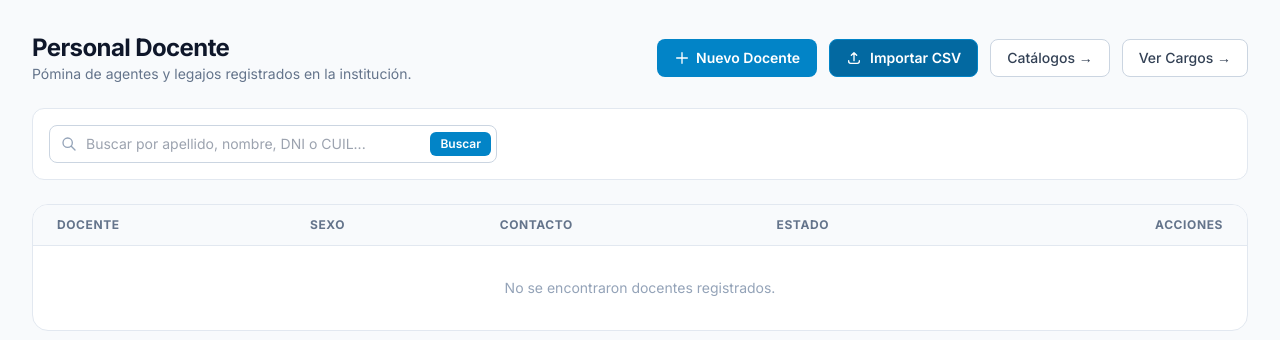
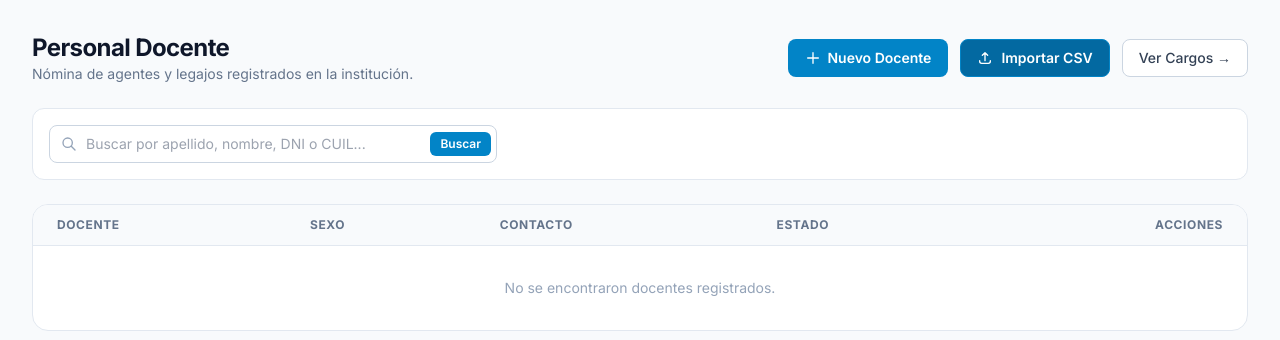
Before and after one commit to NeumannMaxii/zunin, a Django app: page /personal/ in a window 1280 px wide. Shown: the part 94-434 px from the top of the page. Run offline with Django 5.2, Linux system fonts and the light colour scheme; the visitor is signed in with stand-in values (Sample User, id 1); data that the repository does not hold is empty; some libraries are stand-ins or nearby versions.

Commit message:
refactor(personal): retirar acceso redundante a catalogos en nómina docente y corregir errata de texto

```diff
--- a/apps/personal/templates/personal/docente_list.html
+++ b/apps/personal/templates/personal/docente_list.html
@@ -9,7 +9,7 @@
     <div class="flex flex-col sm:flex-row justify-between items-start sm:items-center gap-4">
         <div>
             <h1 class="text-2xl font-bold text-slate-900 tracking-tight">Personal Docente</h1>
-            <p class="text-sm text-slate-500">Pómina de agentes y legajos registrados en la institución.</p>
+            <p class="text-sm text-slate-500">Nómina de agentes y legajos registrados en la institución.</p>
         </div>
         <div class="flex items-center space-x-3">
             <a href="{% url 'personal:docente_create' %}" class="inline-flex items-center px-4 py-2 border border-transparent shadow-xs text-sm font-semibold rounded-lg text-white bg-institucional-600 hover:bg-institucional-700 transition-colors">
@@ -24,9 +24,6 @@
                     <path stroke-linecap="round" stroke-linejoin="round" stroke-width="2" d="M4 16v1a3 3 0 003 3h10a3 3 0 003-3v-1m-4-8l-4-4m0 0L8 8m4-4v12" />
                 </svg>
                 Importar CSV
-            </a>
-            <a href="{% url 'personal:catalogos_hub' %}" class="inline-flex items-center px-4 py-2 border border-slate-300 shadow-xs text-sm font-medium rounded-lg text-slate-700 bg-white hover:bg-slate-50 transition-colors">
-                Catálogos &rarr;
             </a>
             {% endif %}
             <a href="{% url 'personal:cargodocente_list' %}" class="inline-flex items-center px-4 py-2 border border-slate-300 shadow-xs text-sm font-medium rounded-lg text-slate-700 bg-white hover:bg-slate-50 transition-colors">
```
